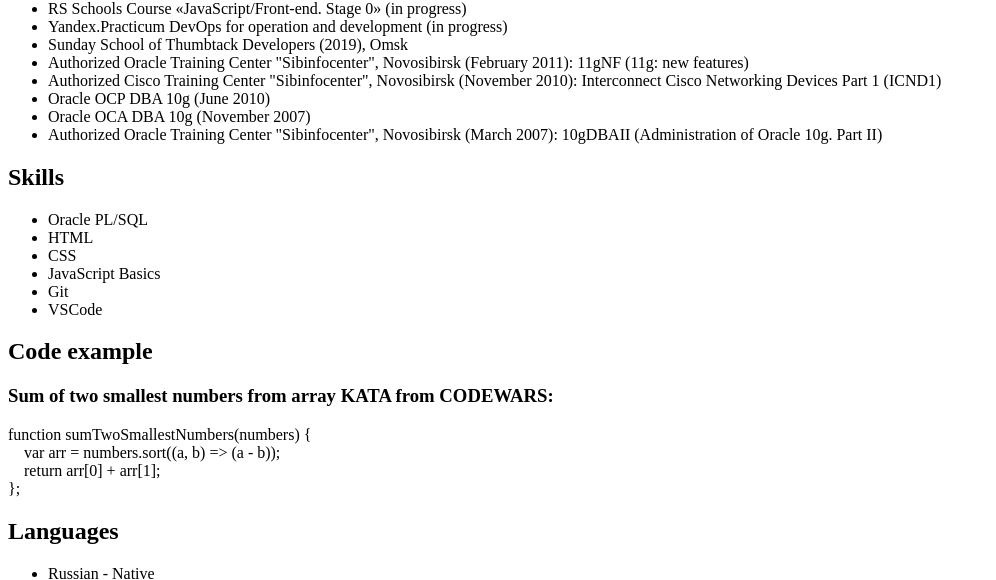
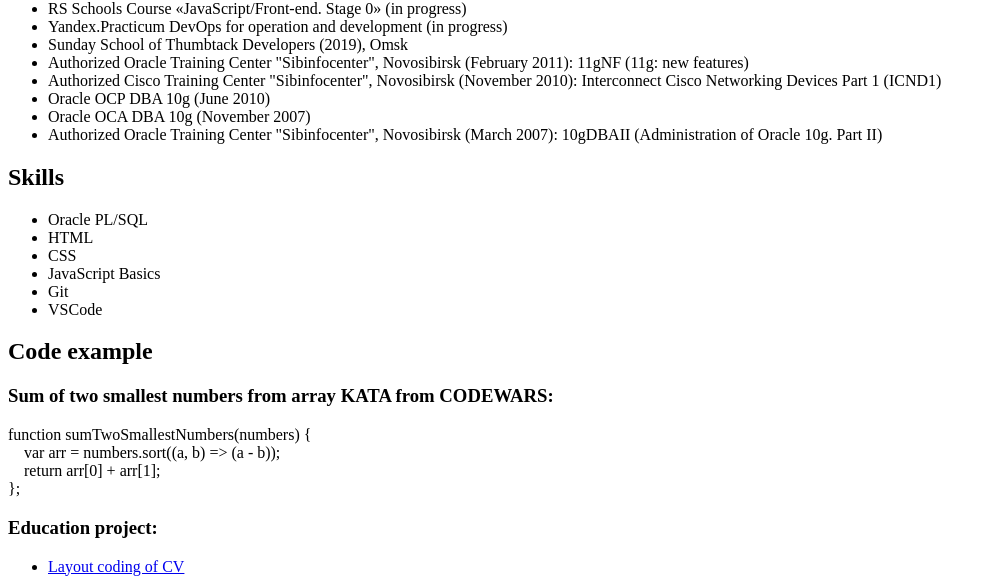
Before and after one commit to nnegriy/rsschool-cv, a plain HTML site: page index.html in a window 1280 px wide. Shown: the part 1146-1726 px from the top of the page, without its empty margins (0-996 px from the left). Drawn offline with Linux system fonts and the light colour scheme.

```diff
--- a/index.html
+++ b/index.html
@@ -96,6 +96,14 @@
         &nbsp;&nbsp;&nbsp;&nbsp;var arr = numbers.sort((a, b) => (a - b));<br>
         &nbsp;&nbsp;&nbsp;&nbsp;return arr[0] + arr[1];<br>
         };</p>
+        <h3>Education project:</h3>
+        <ul>
+          <li>
+            <a href="https://github.com/nnegriy/rsschool-cv">
+              Layout coding of CV
+            </a>
+          </li>
+        </ul>
       </section>
       <section>
         <h2 id="languages">Languages</h2>
```
